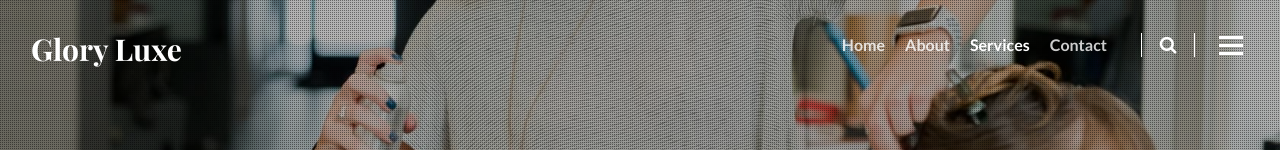
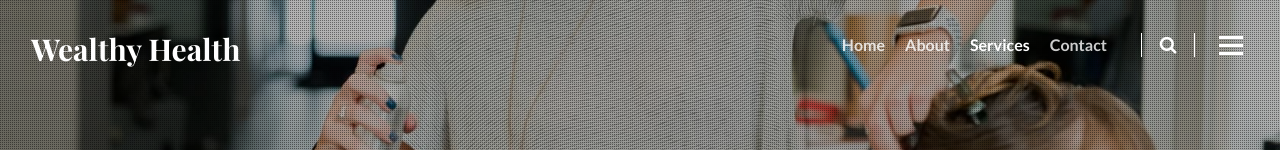
Before and after one commit to 20jg1a0539/-Project-FRT, a plain HTML site: page services.html in a window 1280 px wide. Shown: the top 160 px of the page. Drawn offline with nearby package versions, Linux system fonts and the light colour scheme; a web font is replaced by a local one.

Commit message:
Update services.html

```diff
--- a/services.html
+++ b/services.html
@@ -24,7 +24,7 @@
 		<div class="container-fluid">
 			<nav class="navbar navbar-expand-lg navbar-dark stroke">
 				<h1> <a class="navbar-brand" href="index.html">
-						<span class="sub-logo">G</span>lory <span class="sub-logo">L</span>uxe
+						<span class="sub-logo">W</span>ealthy <span class="sub-logo">H</span>ealth
 					</a></h1>
 				<!-- if logo is image enable this
         <a class="navbar-brand" href="#index.html">
```
